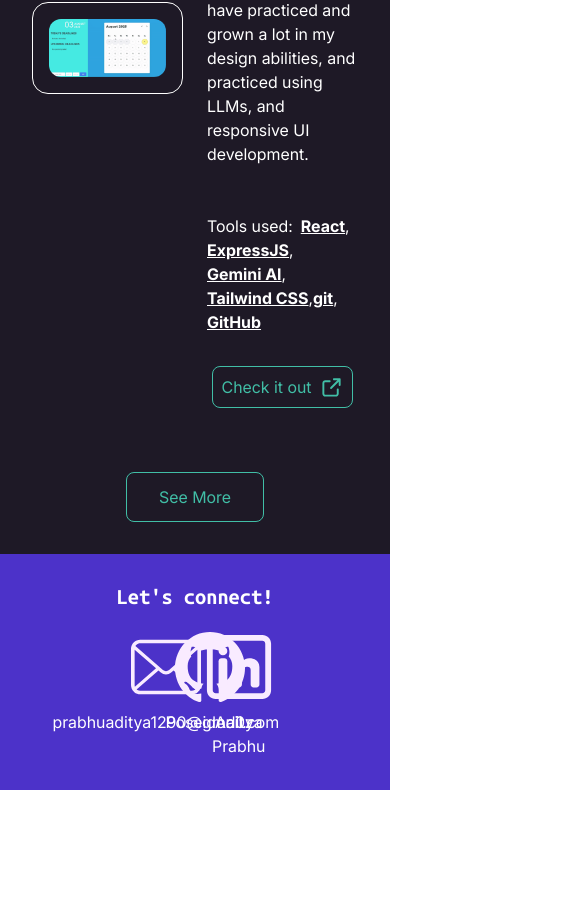
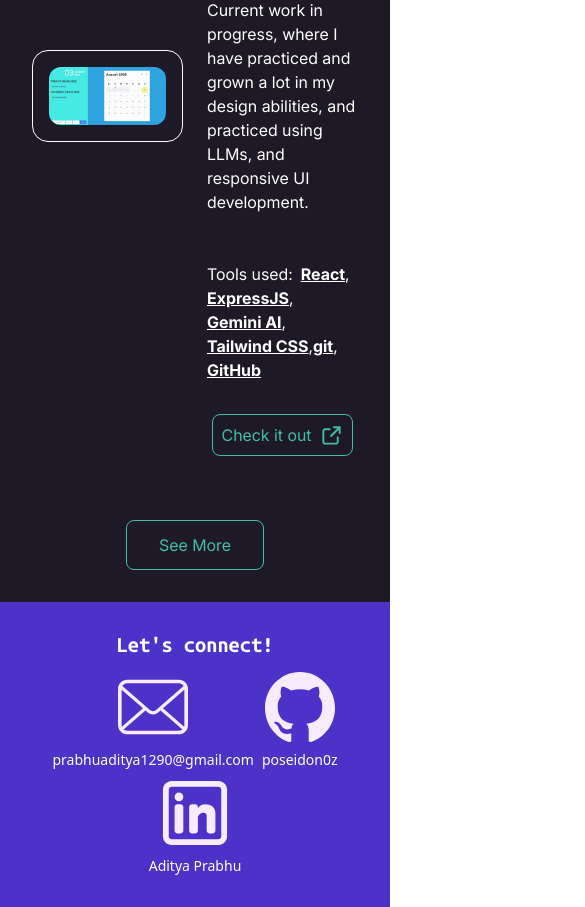
Before and after one commit to poseidon0z/Portfolio-v2, a React (Vite) app: page / in a window 390 px wide. Shown: the part 7348-8255 px from the top of the page, 585 px wide, since content can reach past the window. Before the commit the page ends 8138 px from the top, so only its background shows below. Built offline with nearby package versions, Linux system fonts and the light colour scheme.

Commit message:
Made connect part responsive

```diff
--- a/src/components/General/ImageWithCaption.tsx
+++ b/src/components/General/ImageWithCaption.tsx
@@ -12,7 +12,7 @@ const ImageWithCaption: React.FC<ImageWithCaptionProps> = ({
   alt,
   caption,
 }) => (
-  <div className="w-[100px] flex flex-col items-center gap-2">
+  <div className="w-16 md:w-[100px] flex flex-col items-center gap-2">
     <div className="w-full h-[70px]">
       <img src={src} alt={alt} className="w-full h-full object-contain" />
     </div>
--- a/src/pages/Connect.tsx
+++ b/src/pages/Connect.tsx
@@ -7,34 +7,54 @@ const Connect: React.FC = () => {
   return (
     <div
       id="connect"
-      className="w-screen grid grid-cols-12 gap-6 px-8 pb-8 bg-blurple text-white"
+      className="w-screen flex flex-col gap-4 px-4 md:px-8 pb-8 bg-blurple text-white"
     >
-      <Heading level={4} className="col-span-12 text-center pt-8">
+      <Heading
+        level={4}
+        className="col-span-4 md:col-span-8 lg:col-span-12 text-center pt-8"
+      >
         Let's connect!
       </Heading>
 
       {/* Row: email (3 cols), GitHub (1 col), LinkedIn (2 cols) */}
-      <div className="col-span-4"></div>
-      <div className="col-span-2 flex justify-center">
+      <div className="flex items-center gap-2 sm:gap-4 flex-wrap justify-center">
+        <div className="sm:col-span-2 flex justify-center">
           <a
             href="mailto:prabhuaditya1290@gmail.com"
             className="hover:text-gray-300"
           >
-          <ImageWithCaption
+            <div className="flex flex-col items-center gap-2">
+              <div className="w-full h-[70px]">
+                <img
                   src={mail}
                   alt="Envelope"
-            caption="prabhuaditya1290@gmail.com"
+                  className="w-full h-full object-contain"
                 />
+              </div>
+              <p className="text-center w-full text-small md:text-medium">
+                prabhuaditya1290@gmail.com
+              </p>
+            </div>
           </a>
         </div>
 
         <div className="col-span-1 flex justify-center">
-        <a href="https://github.com/poseidon0z" className="hover:text-gray-300">
-          <ImageWithCaption
+          <a
+            href="https://github.com/poseidon0z"
+            className="hover:text-gray-300"
+          >
+            <div className="flex flex-col items-center gap-2">
+              <div className="w-full h-[70px]">
+                <img
                   src={gitHub_white}
                   alt="GitHub"
-            caption="Poseidon0z"
+                  className="w-full h-full object-contain"
                 />
+              </div>
+              <p className="text-center w-full text-small sm:text-medium">
+                poseidon0z
+              </p>
+            </div>
           </a>
         </div>
 
@@ -43,12 +63,20 @@ const Connect: React.FC = () => {
             href="https://www.linkedin.com/in/aditya-prabhu-90ba6724a/"
             className="hover:text-gray-300"
           >
-          <ImageWithCaption
+            <div className="flex flex-col items-center gap-2">
+              <div className="w-full h-[70px]">
+                <img
                   src={linkedIn}
                   alt="LinkedIn"
-            caption="Aditya Prabhu"
+                  className="w-full h-full object-contain"
                 />
+              </div>
+              <p className="text-center w-full text-small sm:text-medium">
+                Aditya Prabhu
+              </p>
+            </div>
           </a>
+        </div>
       </div>
     </div>
   );
```
Lines whose indentation alone changed are shown as unchanged.
